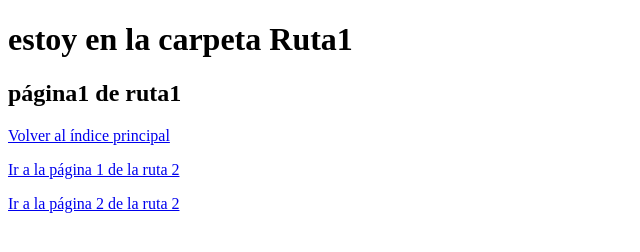
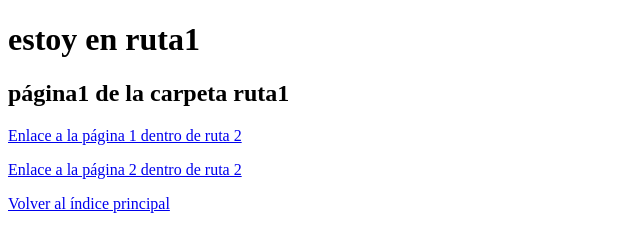
Before and after one commit to estefaniasl92/ejerciciosHTMLyCSS, a plain HTML site: page Enlaces/Ejercicio1/ruta1/pagina1ruta1.html in a window 1280 px wide. Shown: the whole page, without its empty margins (0-640 px from the left). Drawn offline with Linux system fonts and the light colour scheme.

Commit message:
Revision 3

```diff
--- a/Enlaces/Ejercicio1/ruta1/pagina1ruta1.html
+++ b/Enlaces/Ejercicio1/ruta1/pagina1ruta1.html
@@ -7,17 +7,17 @@
     <title>Ruta 1 - Página 1</title>
 </head>
 <body>
-    <h1>estoy en la carpeta Ruta1</h1>
-    <h2>página1 de ruta1</h2>
+    <h1>estoy en ruta1</h1>
+    <h2>página1 de la carpeta ruta1</h2>
     <!-- Ruta relativa a 1 nivel por encima: -->
+    <p>
+        <a href="ruta2/pagina1ruta2.html">Enlace a la página 1 dentro de ruta 2</a>
+    </p>
+    <p>
+        <a href="ruta2/pagina2ruta2.html">Enlace a la página 2 dentro de ruta 2</a>
+    </p>
     <p>
         <a href="../index.html">Volver al índice principal</a>
     </p>
-    <p>
-        <a href="ruta2/pagina1ruta2.html">Ir a la página 1 de la ruta 2</a>
-    </p>
-    <p>
-        <a href="ruta2/pagina2ruta2.html">Ir a la página 2 de la ruta 2</a>
-    </p>
 </body>
 </html>
```
Also changed, not shown: Enlaces/Ejercicio2.html (+1 -0 lines).
